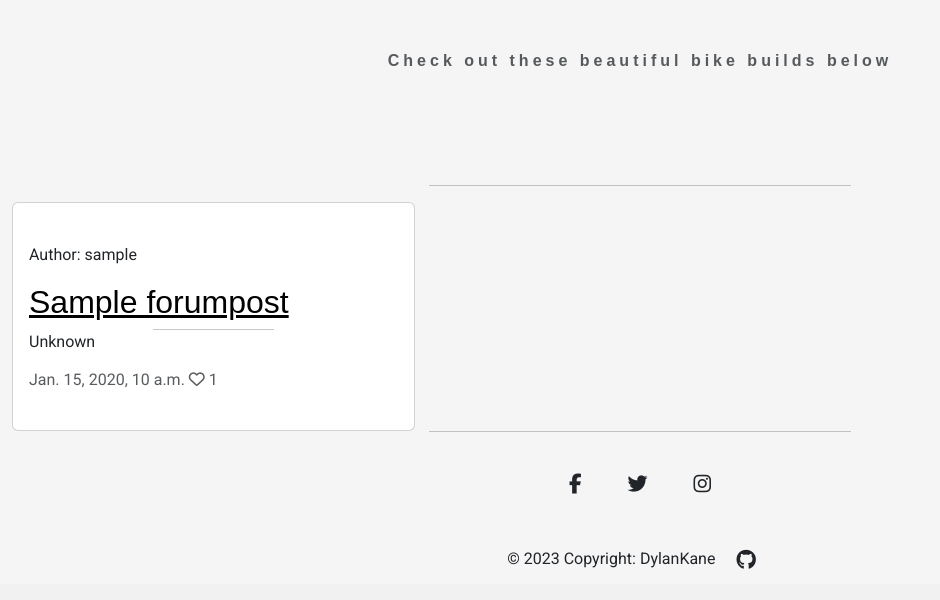
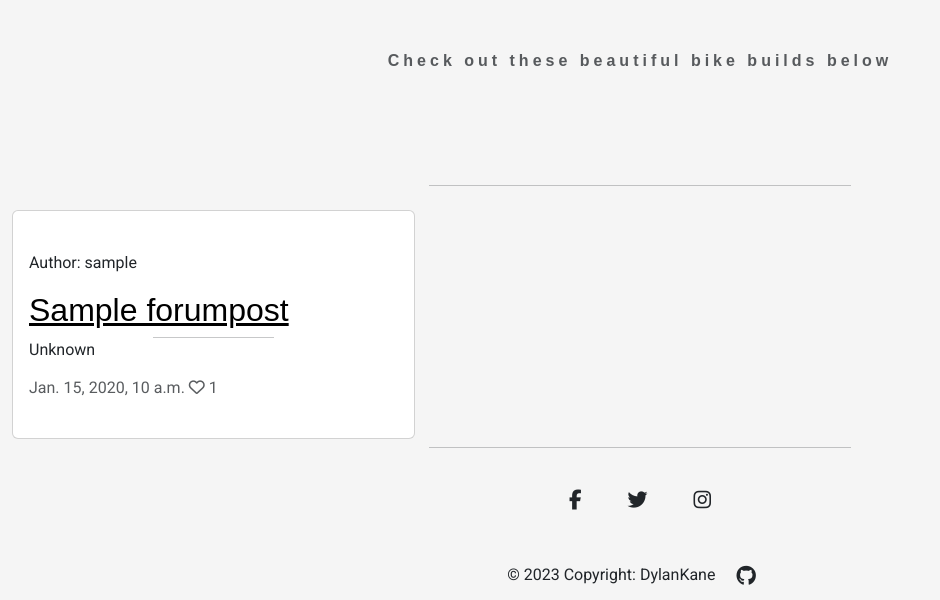
Before and after one commit to dylankane/pedal, a Django app: page / in a window 1280 px wide. Shown: the part 511-1111 px from the top of the page, without its empty margins (0-940 px from the left). Before the commit the page ends 1080 px from the top, so only its background shows below. Run offline with Django 3.2, Linux system fonts and the light colour scheme; tables that the repository leaves empty hold one stand-in row (values such as "Sample post"); some libraries are stand-ins or nearby versions; some web fonts are replaced.

Commit message:
Add some spacing around posts on the home page

```diff
--- a/templates/index.html
+++ b/templates/index.html
@@ -18,7 +18,7 @@
         <div class="col-12 mt-3 left">
             <div class="row">
                 {% for post in posts %}
-                <div class="col-md-4">
+                <div class="col-md-4 my-2">
                     <div class="card mb-4 h-100">
                         <div class="card-body">
                             <div class="image-container">
@@ -32,6 +32,7 @@
                                     <p class="author">Author: {{ post.author }}</p>
                                 </div>
                             </div>
+
                             <a href="{% url 'post_detail' post.slug %}" class="post-link">
                                 <h2 class="card-title">{{ post.title }}</h2>
                             </a>
@@ -39,6 +40,7 @@
                             <p class="card-text">{{ post.bikes }}</p>
                             <p class="card-text text-muted h6">{{ post.created_on}} <i class="far fa-heart"></i>
                                 {{ post.number_of_likes }}</p>
+
                         </div>
                     </div>
                 </div>
```
